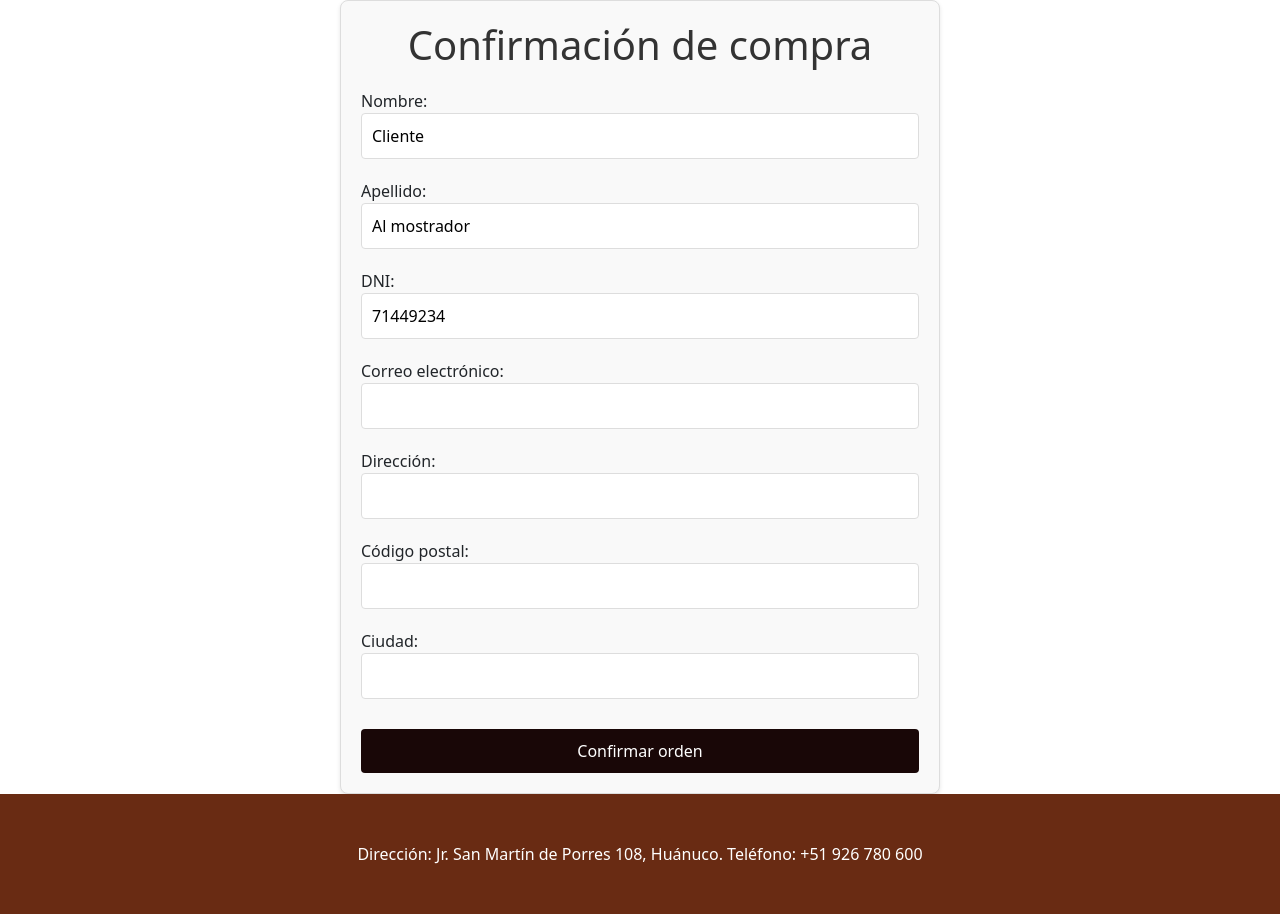
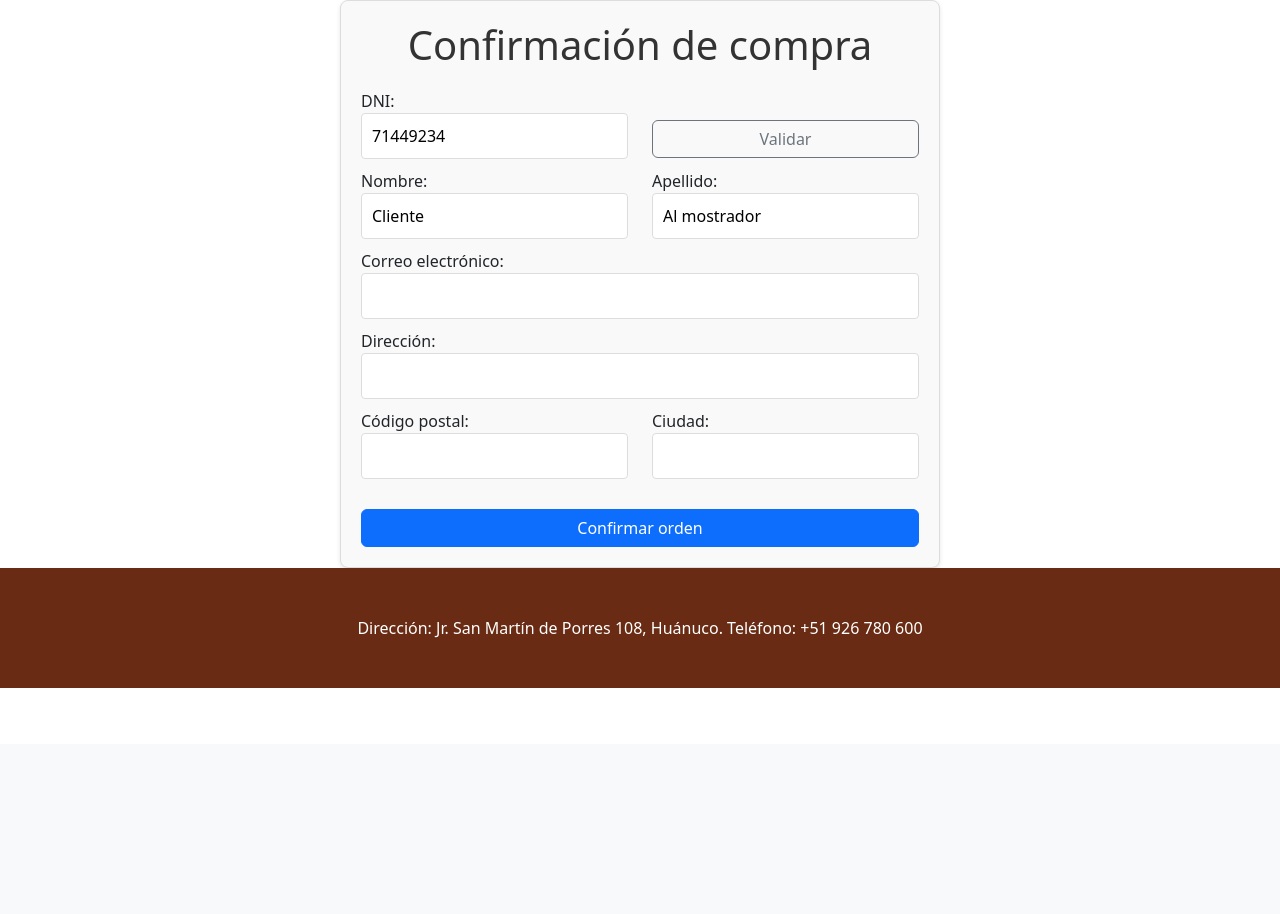
Before and after one commit to LorenzoFerreyra/ecommerce-tienda, a Django app: page /order_create/ in a window 1280 px wide. Shown: the part 56-970 px from the top of the page. After the commit the page ends 744 px from the top, so only its background shows below. Run offline with Django 4.2, Linux system fonts and the light colour scheme; some libraries are stand-ins or nearby versions.

Commit message:
cambios en order_Create

```diff
--- a/cart/templates/order_create.html
+++ b/cart/templates/order_create.html
@@ -20,7 +20,7 @@
     }
 
     form {
-        text-align: left; /* Para alinear el texto del formulario a la izquierda */
+        text-align: left;
     }
 
     form p {
@@ -46,14 +46,14 @@
         margin-top: 20px;
         border: none;
         border-radius: 4px;
-        background-color: #190707;
+        background-color: #692b13;
         color: white;
         font-size: 16px;
         cursor: pointer;
     }
 
     button:hover {
-        background-color: #4cae4c;
+        background-color: #692b13;
     }
 </style>
 
@@ -61,8 +61,49 @@
     <h1>Confirmación de compra</h1>
     <form method="post">
         {% csrf_token %}
-        {{ form.as_p }}
-        <button type="submit">Confirmar orden</button>
+
+        <!-- Campo de entrada del DNI con botón de Validar -->
+        <div class="form-group row align-items-center">
+            <div class="col-sm-6">
+                {{ form.dni.label_tag }}
+                {{ form.dni }}
+            </div>
+            <div class="col-sm-6">
+                <button type="button" class="btn btn-outline-secondary btn-block">Validar</button>
+            </div>
+        </div>
+
+        <!-- Otros campos del formulario -->
+        <div class="form-group row">
+            <div class="col-sm-6">
+                {{ form.first_name.label_tag }}
+                {{ form.first_name }}
+            </div>
+            <div class="col-sm-6">
+                {{ form.last_name.label_tag }}
+                {{ form.last_name }}
+            </div>
+        </div>
+        <div class="form-group">
+            {{ form.email.label_tag }}
+            {{ form.email }}
+        </div>
+        <div class="form-group">
+            {{ form.address.label_tag }}
+            {{ form.address }}
+        </div>
+        <div class="form-group row">
+            <div class="col-sm-6">
+                {{ form.postal_code.label_tag }}
+                {{ form.postal_code }}
+            </div>
+            <div class="col-sm-6">
+                {{ form.city.label_tag }}
+                {{ form.city }}
+            </div>
+        </div>
+
+        <button type="submit" class="btn btn-primary btn-block">Confirmar orden</button>
     </form>
 </div>
 {% endblock %}
```
